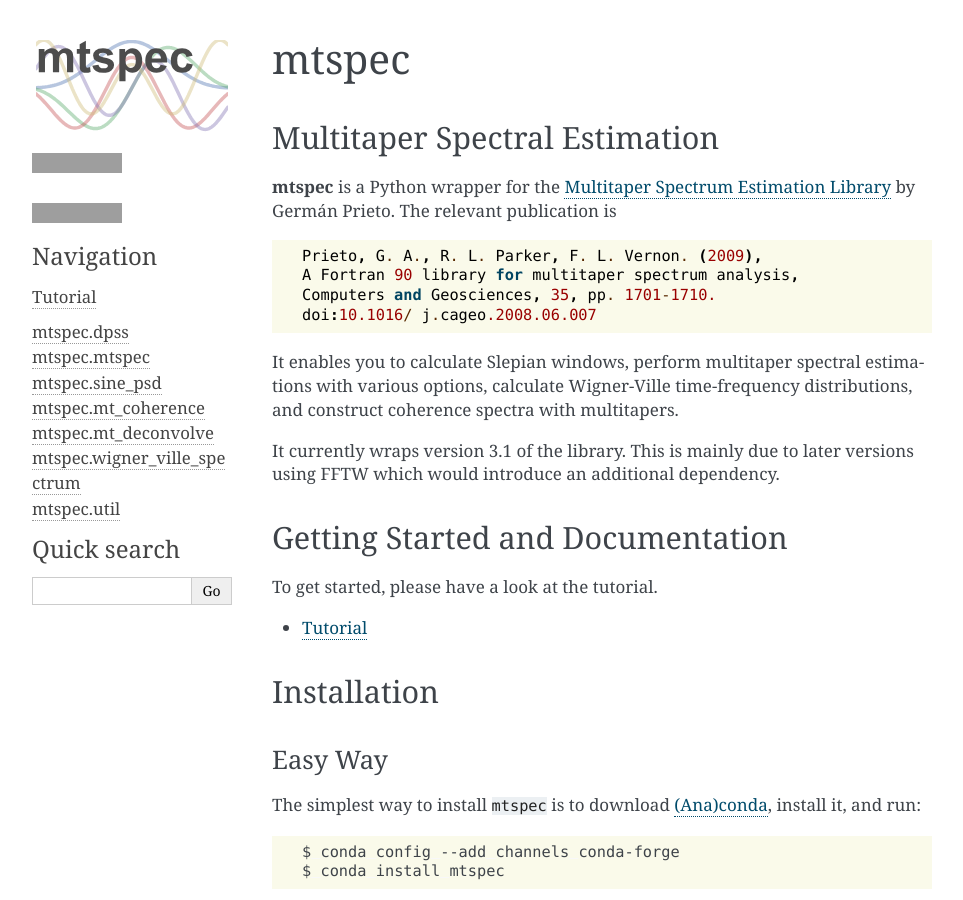
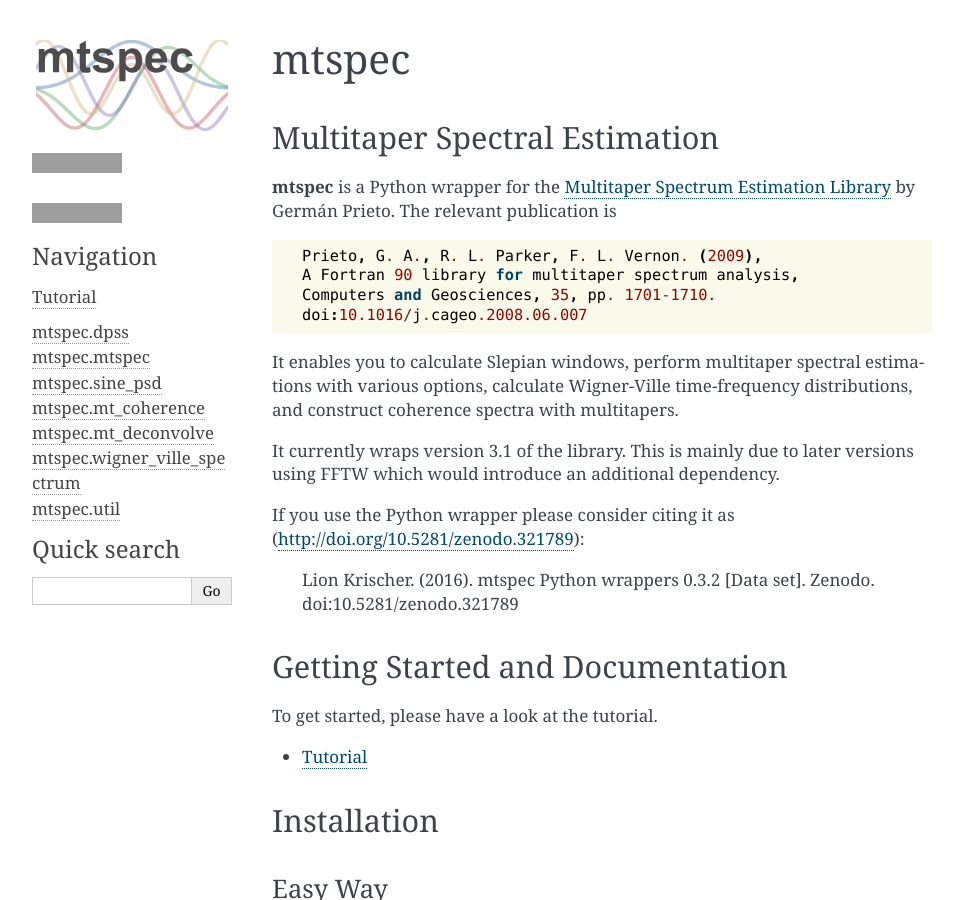
Before and after one commit to krischer/mtspec, a Sphinx documentation site: the page built from doc/index.rst, in a window 1280 px wide and 900 px high, cut to the strip 0-900 px from the top of the window. Shown: the whole strip, without its empty margins (148-1111 px from the left). Built offline with Sphinx 7.4.7, drawn with Linux system fonts in a browser that asks for light colours; grey boxes are pictures that could not be loaded.

Commit message:
Update index.rst

```diff
--- a/doc/index.rst
+++ b/doc/index.rst
@@ -11,7 +11,7 @@
     Prieto, G. A., R. L. Parker, F. L. Vernon. (2009),
     A Fortran 90 library for multitaper spectrum analysis,
     Computers and Geosciences, 35, pp. 1701-1710.
-    doi:10.1016/ j.cageo.2008.06.007
+    doi:10.1016/j.cageo.2008.06.007
 
 It enables you to calculate Slepian windows, perform multitaper spectral
 estimations with various options, calculate Wigner-Ville time-frequency
@@ -19,6 +19,12 @@
 
 It currently wraps version 3.1 of the library. This is mainly due to later
 versions using FFTW which would introduce an additional dependency.
+
+If you use the Python wrapper please consider citing it as (http://doi.org/10.5281/zenodo.321789):
+
+    Lion Krischer. (2016). mtspec Python wrappers 0.3.2 [Data set].
+    Zenodo.
+    doi:10.5281/zenodo.321789
 
 
 Getting Started and Documentation
```
